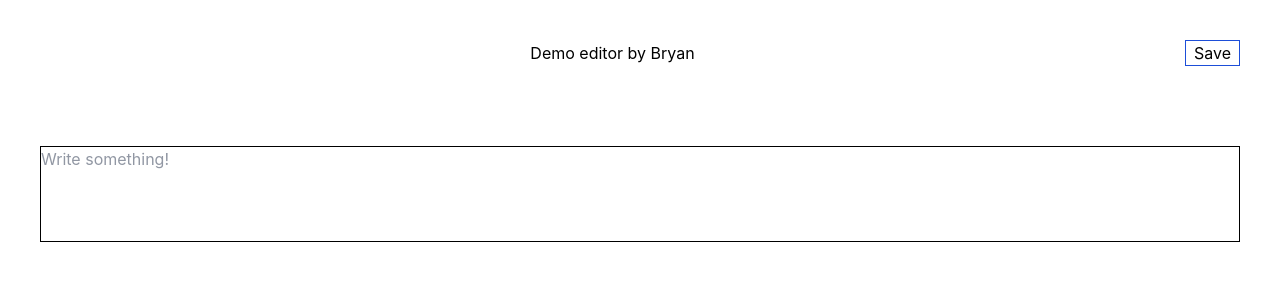
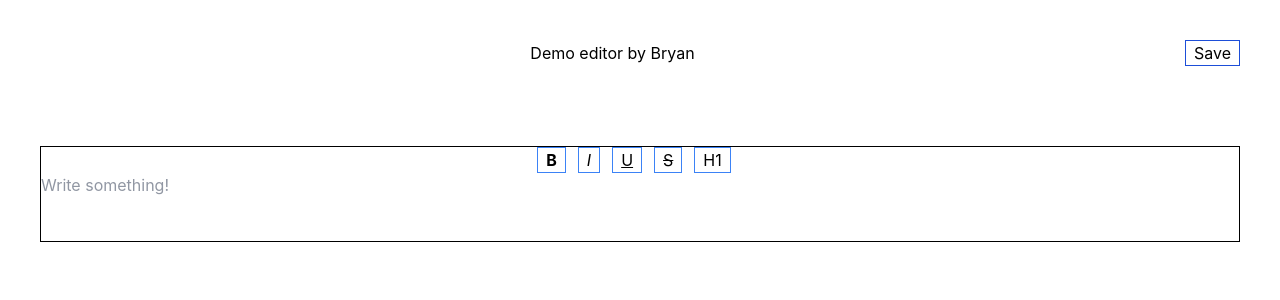
Before and after one commit to cooljameswei/React-Draft.js-editor-custom, a React (Create React App) app: page / in a window 1280 px wide. Shown: the top 300 px of the page. Built offline with nearby package versions, Linux system fonts and the light colour scheme.

Commit message:
feat: main-features but not outlined in JD

```diff
--- a/src/App.tsx
+++ b/src/App.tsx
@@ -3,17 +3,42 @@ import logo from "./logo.svg";
 import "./App.css";
 import Title from "./Title/title";
 import { ReactDOM } from "react";
-import { Editor, EditorState } from "draft-js";
+import { convertToRaw, Editor, EditorState, RichUtils, DraftInlineStyle } from "draft-js";
 import "draft-js/dist/Draft.css";
+import InlineStyleControls from "./InlineStylesControls";
 
 function App() {
     const [editorState, setEditorState] = useState(() =>
         EditorState.createEmpty()
     );
+
+
+    const handleEditorChange = (newState: any) => {
+        setEditorState(newState);
+        const rawContentState = convertToRaw(newState.getCurrentContent());
+        const text = rawContentState.blocks[0].text;
+        console.log(text);
+    }
     const editor = useRef<any>(null);
     const focusEditor = () => {
         editor.current?.focus();
     };
+
+    const customStyleMap = {
+      STRIKETHROUGH: {
+        textDecoration: "line-through"
+      },
+      FONT_SIZE_30: {
+        fontSize: "30px"
+      }
+    };
+
+    const toggleInlineStyle = (inlineStyle: string) => {
+      const newState = RichUtils.toggleInlineStyle(editorState, inlineStyle);
+      const newState2 = RichUtils.toggleBlockType(newState, "header-one");
+      setEditorState(newState2);
+    };
+
     return (
         <div className="App">
             <Title />
@@ -25,10 +50,16 @@ function App() {
                 }}
                 onClick={focusEditor}
             >
+              <InlineStyleControls
+                currentInlineStyle={editorState.getCurrentInlineStyle()}
+                onToggle={toggleInlineStyle}
+              />
+
                 <Editor
                     ref={editor}
+                    customStyleMap={customStyleMap}
                     editorState={editorState}
-                    onChange={setEditorState}
+                    onChange={handleEditorChange}
                     placeholder="Write something!"
                 />
             </div>
--- /dev/null
+++ b/src/InlineStylesControls.tsx
@@ -0,0 +1,39 @@
+import React from "react";
+
+export const inlineStyles = [
+  { label: "B", desc: "font-bold", style: "BOLD" },
+  { label: "I", desc: "italic", style: "ITALIC" },
+  { label: "U", desc: "underline", style: "UNDERLINE" },
+  { label: "S", desc: "line-through", style: "STRIKETHROUGH" },
+  { label: "H1", style: "FONT_SIZE_30", desc:  "heading" }
+];
+
+
+interface InlineStyleControlsProps {
+      currentInlineStyle: any;
+      onToggle: (inlineStyle: string) => void;
+    }
+
+const InlineStyleControls = ({ currentInlineStyle, onToggle }:  InlineStyleControlsProps) => {
+  return (
+    <div>
+      {inlineStyles.map(type => (
+        <button
+          key={type.label}
+          onMouseDown={e => {
+            e.preventDefault();
+            onToggle(type.style);
+          }}
+          className="border-[1px] pl-2 pr-2 mr-3 border-blue-500 hover:bg-blue-500 visited:bg-blue-300"
+        >
+            {<p className={type.desc}>{type.label}</p>}
+
+
+
+        </button>
+      ))}
+    </div>
+  );
+};
+
+export default InlineStyleControls;
```
